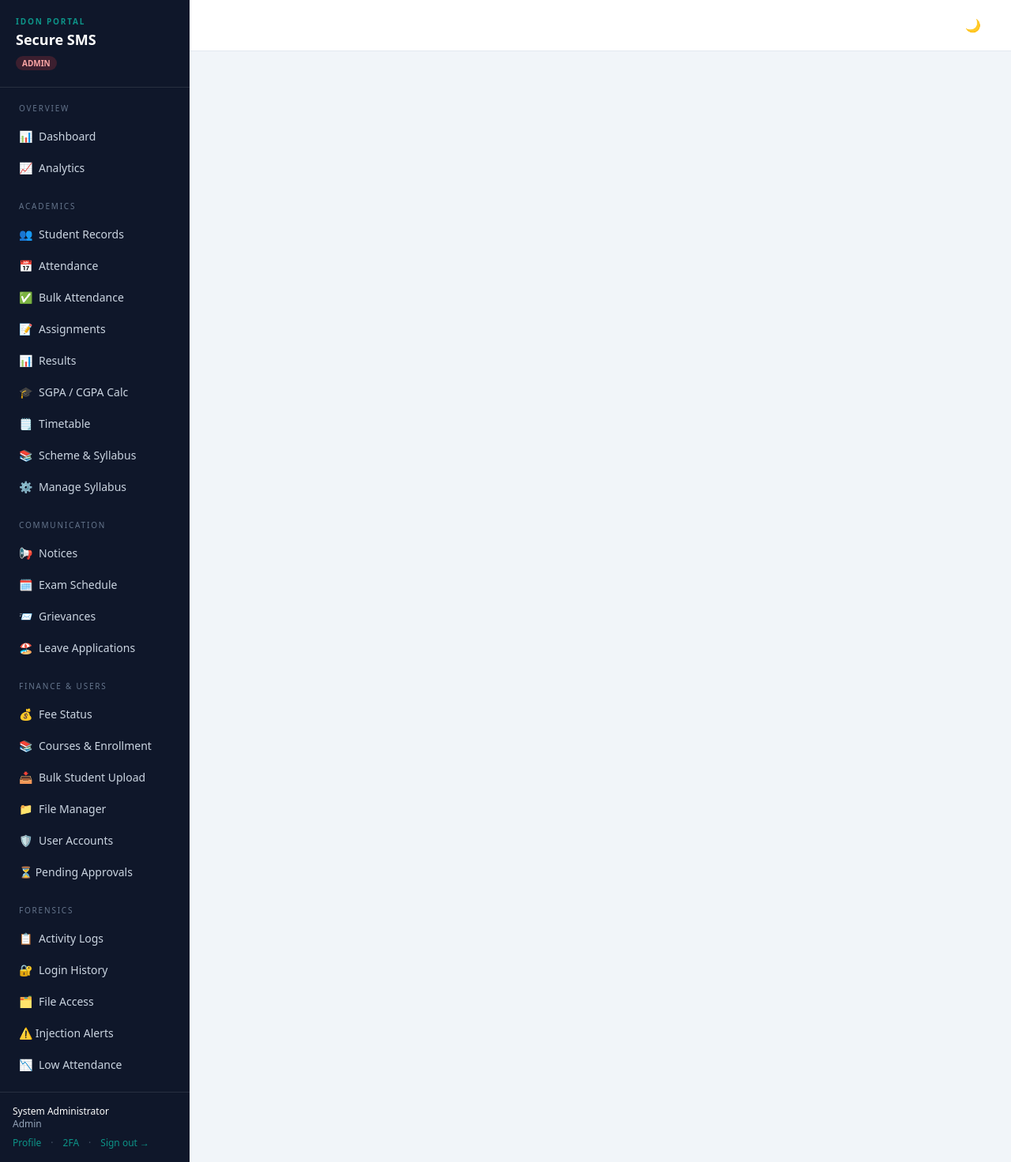
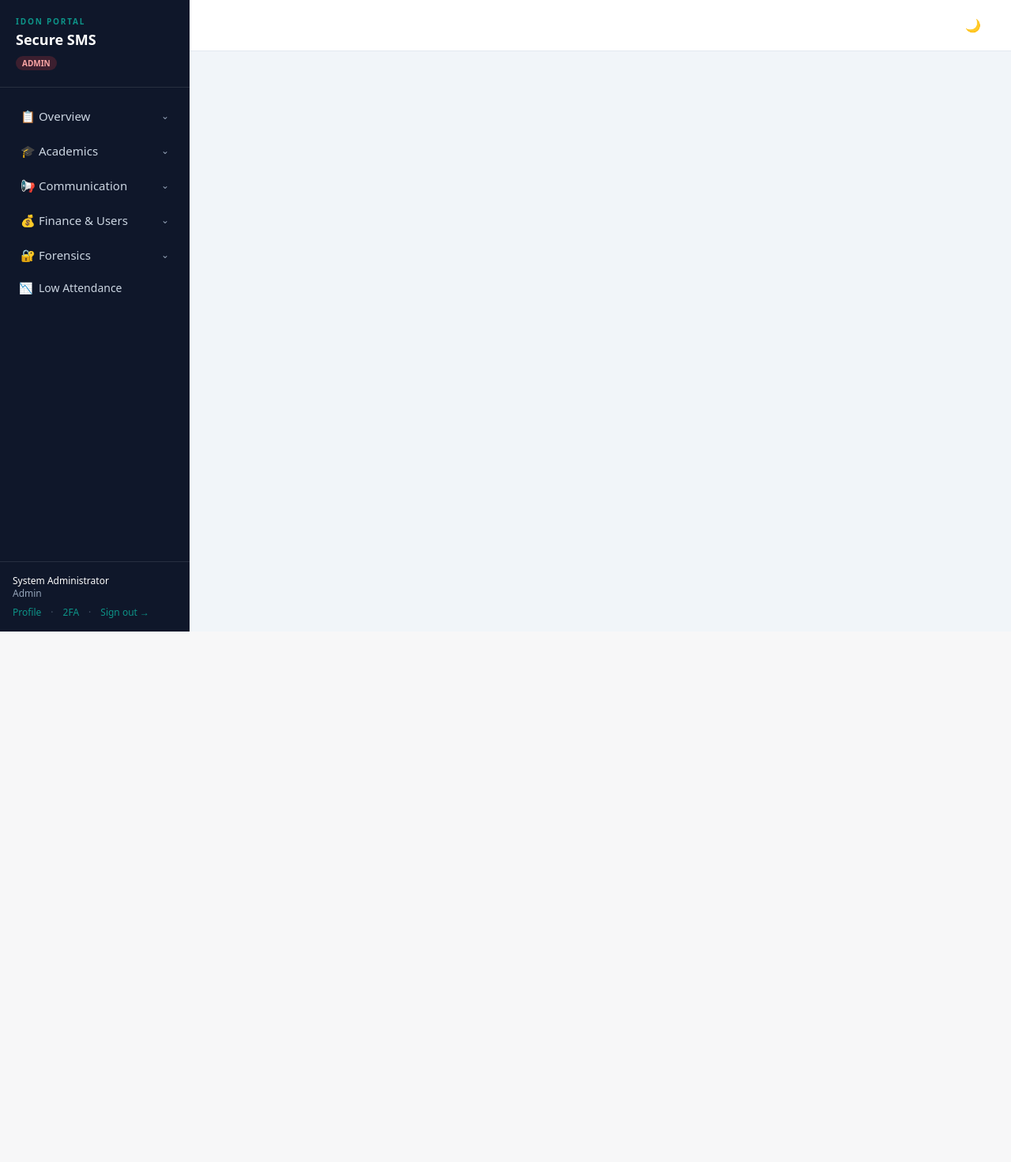
Before and after one commit to Pratibha-igdtuw/signbridge, a Flask app: page /login in a window 1280 px wide. Shown: the whole page at 79% size. After the commit the page ends 800 px from the top, so only its background shows below. Run offline with Flask 3, Linux system fonts and the light colour scheme; a user stored in the database is signed in; data comes from the database, SQL or seed files in the repository; both versions use the stored data as it was after the commit; some libraries are stand-ins or nearby versions.

Commit message:
updated base.html

```diff
--- a/templates/base.html
+++ b/templates/base.html
@@ -1,5 +1,6 @@
 <!doctype html>
 <html lang="en">
+
 <head>
   <meta charset="utf-8">
   <meta name="viewport" content="width=device-width, initial-scale=1">
@@ -7,62 +8,206 @@
   <script src="https://cdn.tailwindcss.com"></script>
   <script>
     tailwind.config = {
-      theme: { extend: {
-        fontFamily: { mono: ['ui-monospace','SFMono-Regular','Menlo','monospace'] },
+      theme: {
+        extend: {
+          fontFamily: { mono: ['ui-monospace', 'SFMono-Regular', 'Menlo', 'monospace'] },
           colors: {
-          ink:   '#0f172a',
+            ink: '#0f172a',
             steel: '#334155',
-          signal:'#0d9488',
+            signal: '#0d9488',
             alert: '#b45309',
           }
-      }}
+        }
+      }
     }
   </script>
   <style>
-    body { -webkit-font-smoothing: antialiased; }
-    .eyebrow { letter-spacing: .18em; }
-    table.evidence td, table.evidence th { font-variant-numeric: tabular-nums; }
-    @keyframes pulse-badge { 0%,100%{opacity:1} 50%{opacity:.6} }
-    .badge-pulse { animation: pulse-badge 2s ease-in-out infinite; }
-    .nav-active { background: rgba(255,255,255,0.1); color: #fff; }
+    body {
+      -webkit-font-smoothing: antialiased;
+    }
+
+    .eyebrow {
+      letter-spacing: .18em;
+    }
+
+    table.evidence td,
+    table.evidence th {
+      font-variant-numeric: tabular-nums;
+    }
+
+    @keyframes pulse-badge {
+
+      0%,
+      100% {
+        opacity: 1
+      }
+
+      50% {
+        opacity: .6
+      }
+    }
+
+    .badge-pulse {
+      animation: pulse-badge 2s ease-in-out infinite;
+    }
+
+    .nav-active {
+      background: rgba(255, 255, 255, 0.1);
+      color: #fff;
+    }
+
     /* Session countdown */
-    #session-warn { display:none; }
+    #session-warn {
+      display: none;
+    }
   </style>
   <!-- Dark mode CSS variables -->
   <style>
-    :root,[data-theme="light"] {
-      --bg-page: #f1f5f9; --bg-sidebar: #0f172a; --bg-card: #ffffff;
-      --text-main: #1e293b; --text-muted: #64748b; --border-col: #e2e8f0;
-      --header-bg: #ffffff; --table-row-alt: #f8fafc;
+    :root,
+    [data-theme="light"] {
+      --bg-page: #f1f5f9;
+      --bg-sidebar: #0f172a;
+      --bg-card: #ffffff;
+      --text-main: #1e293b;
+      --text-muted: #64748b;
+      --border-col: #e2e8f0;
+      --header-bg: #ffffff;
+      --table-row-alt: #f8fafc;
     }
+
     [data-theme="dark"] {
-      --bg-page: #0f172a; --bg-sidebar: #020617; --bg-card: #1e293b;
-      --text-main: #e2e8f0; --text-muted: #94a3b8; --border-col: #334155;
-      --header-bg: #1e293b; --table-row-alt: #162032;
+      --bg-page: #0f172a;
+      --bg-sidebar: #020617;
+      --bg-card: #1e293b;
+      --text-main: #e2e8f0;
+      --text-muted: #94a3b8;
+      --border-col: #334155;
+      --header-bg: #1e293b;
+      --table-row-alt: #162032;
     }
-    body { background-color: var(--bg-page); color: var(--text-main); }
-    .dark-card { background: var(--bg-card); border-color: var(--border-col); }
-    .dark-header { background: var(--bg-header, var(--header-bg)); border-color: var(--border-col); }
-    [data-theme="dark"] .bg-white { background-color: var(--bg-card) !important; }
-    [data-theme="dark"] .bg-slate-100 { background-color: var(--bg-page) !important; }
-    [data-theme="dark"] .bg-slate-50 { background-color: #162032 !important; }
-    [data-theme="dark"] .border-slate-200 { border-color: var(--border-col) !important; }
-    [data-theme="dark"] .text-slate-800 { color: var(--text-main) !important; }
-    [data-theme="dark"] .text-slate-600 { color: var(--text-muted) !important; }
-    [data-theme="dark"] .text-slate-500 { color: var(--text-muted) !important; }
-    [data-theme="dark"] .text-ink { color: #e2e8f0 !important; }
-    [data-theme="dark"] header { background: var(--header-bg) !important; }
+
+    body {
+      background-color: var(--bg-page);
+      color: var(--text-main);
+    }
+
+    .dark-card {
+      background: var(--bg-card);
+      border-color: var(--border-col);
+    }
+
+    .dark-header {
+      background: var(--bg-header, var(--header-bg));
+      border-color: var(--border-col);
+    }
+
+    [data-theme="dark"] .bg-white {
+      background-color: var(--bg-card) !important;
+    }
+
+    [data-theme="dark"] .bg-slate-100 {
+      background-color: var(--bg-page) !important;
+    }
+
+    [data-theme="dark"] .bg-slate-50 {
+      background-color: #162032 !important;
+    }
+
+    [data-theme="dark"] .border-slate-200 {
+      border-color: var(--border-col) !important;
+    }
+
+    [data-theme="dark"] .text-slate-800 {
+      color: var(--text-main) !important;
+    }
+
+    [data-theme="dark"] .text-slate-600 {
+      color: var(--text-muted) !important;
+    }
+
+    [data-theme="dark"] .text-slate-500 {
+      color: var(--text-muted) !important;
+    }
+
+    [data-theme="dark"] .text-ink {
+      color: #e2e8f0 !important;
+    }
+
+    [data-theme="dark"] header {
+      background: var(--header-bg) !important;
+    }
+
     [data-theme="dark"] table tr:nth-child(even) td,
-    [data-theme="dark"] table tr:nth-child(even) { background: var(--table-row-alt) !important; }
+    [data-theme="dark"] table tr:nth-child(even) {
+      background: var(--table-row-alt) !important;
+    }
+
     /* apply theme before render to avoid flash */
+   /* Simple Sidebar Dropdown */
+
+.sidebar-dropdown {
+    margin: 0;
+}
+
+.sidebar-dropdown summary {
+    list-style: none;
+    cursor: pointer;
+    display: flex;
+    align-items: center;
+    justify-content: space-between;
+    padding: 10px 14px;
+    color: #cbd5e1;
+    font-size: 15px;
+    font-weight: 500;
+}
+
+.sidebar-dropdown summary::-webkit-details-marker {
+    display: none;
+}
+
+.sidebar-dropdown summary:hover {
+    color: #ffffff;
+}
+
+.sidebar-dropdown .arrow {
+    transition: transform .25s;
+    color: #94a3b8;
+    font-size: 12px;
+}
+
+.sidebar-dropdown[open] .arrow {
+    transform: rotate(90deg);
+}
+
+.sidebar-dropdown .submenu {
+    margin-left: 18px;
+    border-left: 1px solid rgba(255,255,255,.08);
+    padding-left: 12px;
+}
+
+.sidebar-dropdown .submenu a {
+    display: flex;
+    align-items: center;
+    gap: 10px;
+    padding: 8px 10px;
+    color: #cbd5e1;
+    border-radius: 6px;
+    text-decoration: none;
+}
+
+.sidebar-dropdown .submenu a:hover {
+    color: white;
+    background: transparent;
+}
   </style>
   <script>
-    (function(){
+      (function () {
         var t = localStorage.getItem('sms-theme') || 'light';
         document.documentElement.setAttribute('data-theme', t);
       })();
   </script>
 </head>
+
 <body class="bg-slate-100 text-slate-800 min-h-screen">
   {% if user %}
   <div class="flex min-h-screen">
@@ -83,8 +228,7 @@
       </div>
       <nav class="flex-1 px-3 py-4 space-y-1 text-sm">
         {% macro nav(endpoint, label, icon='') %}
-        <a href="{{ url_for(endpoint) }}"
-           class="flex items-center gap-2 px-3 py-2 rounded-md hover:bg-white/5 hover:text-white transition
+        <a href="{{ url_for(endpoint) }}" class="flex items-center gap-2 px-3 py-2 rounded-md hover:bg-white/5 hover:text-white transition
                   {{ 'nav-active' if request.endpoint == endpoint else '' }}">
           {% if icon %}<span>{{ icon }}</span>{% endif %}{{ label }}
         </a>
@@ -94,52 +238,147 @@
         ADMIN NAVIGATION — Full system access
         ============================================================ #}
         {% if user.role == 'admin' %}
-        <div class="eyebrow text-[10px] uppercase text-slate-500 px-3 pb-1">Overview</div>
+        <details class="sidebar-dropdown" >
+
+          <summary>
+            <span class="flex items-center gap-2">
+              📋 Overview
+            </span>
+
+            <span class="arrow">⌄</span>
+          </summary>
+
+          <div class="submenu">
+
             {{ nav('dashboard', 'Dashboard', '📊') }}
+
             {{ nav('student_analytics', 'Analytics', '📈') }}
 
-        <div class="eyebrow text-[10px] uppercase text-slate-500 px-3 pt-4 pb-1">Academics</div>
+          </div>
+
+        </details>
+        <details class="sidebar-dropdown" >
+
+          <summary>
+            <span class="flex items-center gap-2">
+              🎓 Academics
+            </span>
+
+           <span class="arrow">⌄</span>
+          </summary>
+
+          <div class="submenu">
+
             {{ nav('students', 'Student Records', '👥') }}
+
             {{ nav('attendance', 'Attendance', '📅') }}
+
             {{ nav('attendance_bulk_mark', 'Bulk Attendance', '✅') }}
+
             {{ nav('assignments', 'Assignments', '📝') }}
+
             {{ nav('results', 'Results', '📊') }}
+
             {{ nav('sgpa', 'SGPA / CGPA Calc', '🎓') }}
+
             {{ nav('timetable', 'Timetable', '🗒️') }}
+
             {{ nav('syllabus.index', 'Scheme & Syllabus', '📚') }}
+
             {{ nav('syllabus.admin_index', 'Manage Syllabus', '⚙️') }}
 
-        <div class="eyebrow text-[10px] uppercase text-slate-500 px-3 pt-4 pb-1">Communication</div>
+          </div>
+
+        </details>
+
+        <details class="sidebar-dropdown">
+
+          <summary>
+            <span class="flex items-center gap-2">
+              📢 Communication
+            </span>
+
+           <span class="arrow">⌄</span>
+          </summary>
+
+          <div class="submenu">
+
             {{ nav('notices', 'Notices', '📢') }}
+
             {{ nav('exam_schedule', 'Exam Schedule', '🗓️') }}
+
             {{ nav('grievances', 'Grievances', '📨') }}
+
             {{ nav('leaves', 'Leave Applications', '🏖️') }}
 
-        <div class="eyebrow text-[10px] uppercase text-slate-500 px-3 pt-4 pb-1">Finance & Users</div>
+          </div>
+
+        </details>
+
+        <details class="sidebar-dropdown">
+
+          <summary>
+            <span class="flex items-center gap-2">
+              💰 Finance & Users
+            </span>
+
+            <span class="arrow">⌄</span>
+          </summary>
+
+          <div class="submenu">
+
             {{ nav('fee_status', 'Fee Status', '💰') }}
+
             {{ nav('courses', 'Courses & Enrollment', '📚') }}
+
             {{ nav('bulk_upload_students', 'Bulk Student Upload', '📥') }}
+
             {{ nav('files', 'File Manager', '📁') }}
+
             {{ nav('users_list', 'User Accounts', '🛡️') }}
-        <a href="{{ url_for('pending_users') }}"
-           class="flex items-center justify-between px-3 py-2 rounded-md hover:bg-white/5 hover:text-white transition
+
+            <a href="{{ url_for('pending_users') }}" class="flex items-center justify-between px-3 py-2 rounded-md hover:bg-white/5 hover:text-white transition
                   {{ 'nav-active' if request.endpoint == 'pending_users' else '' }}">
               <span class="flex items-center gap-2">⏳ Pending Approvals</span>
               {% if pending_count > 0 %}
-          <span class="bg-amber-500 text-white text-[10px] font-bold px-1.5 py-0.5 rounded-full min-w-[20px] text-center">{{ pending_count }}</span>
+              <span
+                class="bg-amber-500 text-white text-[10px] font-bold px-1.5 py-0.5 rounded-full min-w-[20px] text-center">{{
+                pending_count }}</span>
               {% endif %}
             </a>
+          </div>
 
-        <div class="eyebrow text-[10px] uppercase text-slate-500 px-3 pt-4 pb-1">Forensics</div>
+        </details>
+        <details class="sidebar-dropdown">
+
+          <summary>
+            <span class="flex items-center gap-2">
+              🔐 Forensics
+            </span>
+
+            <span class="arrow">⌄</span>
+          </summary>
+
+          <div class="submenu">
+
             {{ nav('audit_activity', 'Activity Logs', '📋') }}
+
             {{ nav('audit_logins', 'Login History', '🔐') }}
+
             {{ nav('audit_files', 'File Access', '🗂️') }}
-        <a href="{{ url_for('audit_alerts') }}"
-           class="flex items-center justify-between px-3 py-2 rounded-md hover:bg-white/5 hover:text-white transition
+
+            {{ nav('low_attendance_report', 'Low Attendance', '📉') }}
+
+
+            <a href="{{ url_for('audit_alerts') }}" class="flex items-center justify-between px-3 py-2 rounded-md hover:bg-white/5 hover:text-white transition
                   {{ 'nav-active' if request.endpoint == 'audit_alerts' else '' }}">
               <span class="flex items-center gap-2">⚠️ Injection Alerts</span>
-          <span id="alert-badge" class="hidden badge-pulse bg-red-500 text-white text-[10px] font-bold px-1.5 py-0.5 rounded-full min-w-[20px] text-center"></span>
+              <span id="alert-badge"
+                class="hidden badge-pulse bg-red-500 text-white text-[10px] font-bold px-1.5 py-0.5 rounded-full min-w-[20px] text-center"></span>
             </a>
+          </div>
+
+        </details>
         {{ nav('low_attendance_report', 'Low Attendance', '📉') }}
 
         {# ============================================================
@@ -219,8 +458,7 @@
             <span>⏳</span> {{ pending_count }} pending approval{{ 's' if pending_count != 1 else '' }}
           </a>
           {% endif %}
-        <button id="theme-toggle" title="Toggle dark mode"
-                onclick="toggleTheme()"
+          <button id="theme-toggle" title="Toggle dark mode" onclick="toggleTheme()"
             class="w-8 h-8 rounded-full flex items-center justify-center hover:bg-slate-100 transition text-slate-500 hover:text-slate-800">
             <span id="theme-icon">🌙</span>
           </button>
@@ -254,7 +492,7 @@
           if (count > 0) { badge.textContent = count > 99 ? '99+' : count; badge.classList.remove('hidden'); }
           else { badge.classList.add('hidden'); }
         }
-    } catch(e) {}
+      } catch (e) { }
     }
     refreshAlertBadge();
     setInterval(refreshAlertBadge, 30000);
@@ -263,7 +501,7 @@
 
   <!-- Session idle countdown (warn at 3 min remaining of 20 min) -->
   <script>
-  (function() {
+    (function () {
       const TIMEOUT_MS = {{ config.SESSION_TIMEOUT_SECONDS }} * 1000;
     const WARN_AT_MS = 3 * 60 * 1000;
     let lastActivity = Date.now();
@@ -271,14 +509,14 @@
     let countEl = document.getElementById('session-countdown');
 
     function resetTimer() { lastActivity = Date.now(); }
-    ['click','keydown','mousemove','touchstart'].forEach(e => document.addEventListener(e, resetTimer, {passive:true}));
+    ['click', 'keydown', 'mousemove', 'touchstart'].forEach(e => document.addEventListener(e, resetTimer, { passive: true }));
 
     function fmt(ms) {
-      let s = Math.floor(ms/1000);
-      return Math.floor(s/60) + ':' + String(s%60).padStart(2,'0');
+      let s = Math.floor(ms / 1000);
+      return Math.floor(s / 60) + ':' + String(s % 60).padStart(2, '0');
     }
 
-    setInterval(function() {
+    setInterval(function () {
       let elapsed = Date.now() - lastActivity;
       let remaining = TIMEOUT_MS - elapsed;
       if (remaining <= 0) {
@@ -290,7 +528,7 @@
         if (warnEl) warnEl.style.display = 'none';
       }
     }, 1000);
-  })();
+  }) ();
   </script>
 
   {% else %}
@@ -306,11 +544,12 @@
       document.getElementById('theme-icon').textContent = next === 'dark' ? '☀️' : '🌙';
     }
     // Set correct icon on load
-  (function(){
+    (function () {
       var t = localStorage.getItem('sms-theme') || 'light';
       var icon = document.getElementById('theme-icon');
       if (icon) icon.textContent = t === 'dark' ? '☀️' : '🌙';
     })();
   </script>
 </body>
+
 </html>
```
Also changed, not shown: instance/sms.db. Lines whose indentation alone changed are shown as unchanged.
